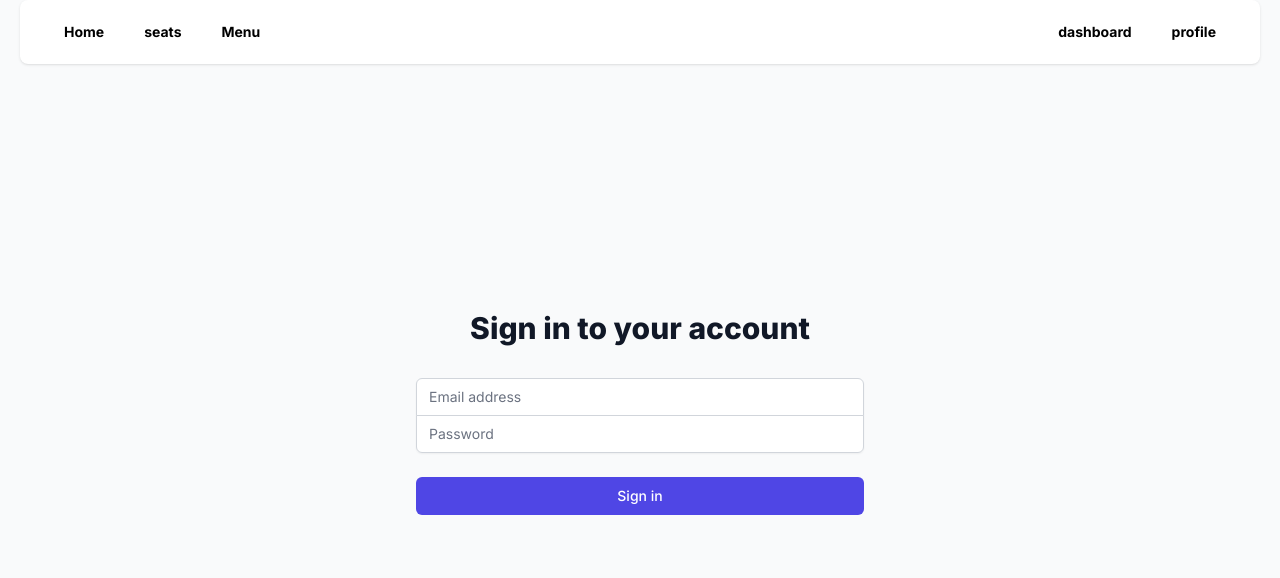
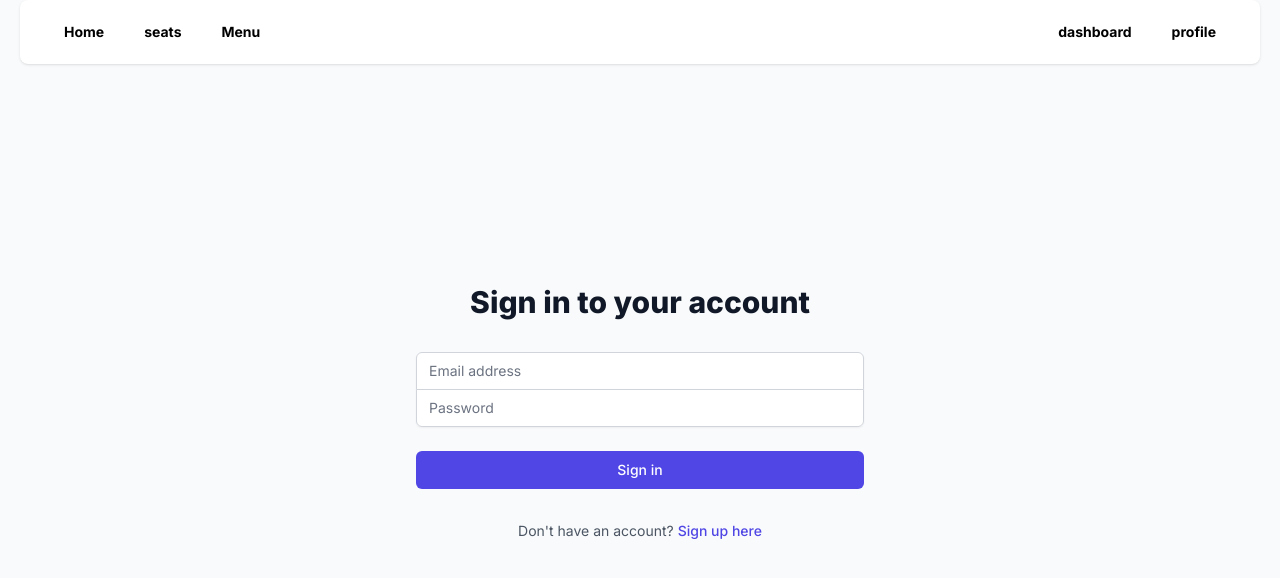
Before and after one commit to P0stt3mp3stAs/wine-n-dine-testing, a Next.js app: page /signin in a window 1280 px wide. Shown: the top 578 px of the page. Built offline with nearby package versions, Linux system fonts and the light colour scheme; no server answers; what aws-amplify would draw is missing.

Commit message:
user route not usefull

```diff
--- a/src/app/api/auth/[...nextauth]/route.js
+++ /dev/null
@@ -1,6 +0,0 @@
-import NextAuth from 'next-auth';
-import { authOptions } from '@/lib/auth';
-
-const handler = NextAuth(authOptions);
-
-export { handler as GET, handler as POST };
--- a/src/app/api/menu/route.ts
+++ b/src/app/api/menu/route.ts
@@ -87,7 +87,7 @@ export async function GET() {
       {
         success: false,
         error: 'Failed to fetch menu items',
-        details: process.env.NODE_ENV === 'development' ? error.message : undefined
+        details: process.env.NODE_ENV === 'development' ? (error as Error).message : undefined
       },
       { status: 500 }
     );
--- a/src/app/globals.css
+++ b/src/app/globals.css
@@ -9,7 +9,7 @@
 
 @media (prefers-color-scheme: dark) {
   :root {
-    --background: #87ceeb;
+    --background: #edd8c0;
     --foreground: #ededed;
   }
 }
--- a/src/app/page.tsx
+++ b/src/app/page.tsx
@@ -4,7 +4,7 @@ import Link from "next/link";
 export default async function Home() {
   return (
     <main>
-      <div className="bg-gray-800 text-white p-4 text-center my-5">
+      <div className="bg-gray-800 text-white p-4 text-center my-20">
         <h1 className="text-3xl font-black">Wine and Dine</h1>
       </div>
       <div className="max-w-4xl mx-auto p-4 text-red-500 text-xl bg-yellow-400 font-black">
--- a/src/app/profile/page.tsx
+++ b/src/app/profile/page.tsx
@@ -47,7 +47,7 @@ export default function Profile() {
   }
 
   return (
-    <div className="min-h-screen bg-gray-100 py-12 px-4 sm:px-6 lg:px-8  text-black">
+    <div className="min-h-screen py-12 px-4 sm:px-6 lg:px-8  text-black">
       <div className="max-w-3xl mx-auto space-y-6">
         {/* Profile Section */}
         <div className="bg-white rounded-lg shadow">
--- a/src/app/signin/page.tsx
+++ b/src/app/signin/page.tsx
@@ -3,6 +3,7 @@ import { useState } from 'react';
 import { signIn } from 'aws-amplify/auth';
 import { useRouter } from 'next/navigation';
 import Cookies from 'js-cookie';
+import Link from 'next/link';
 
 export default function SignIn() {
   const [email, setEmail] = useState('');
@@ -96,6 +97,18 @@ export default function SignIn() {
             </button>
           </div>
         </form>
+
+        <div className="text-center">
+          <p className="text-sm text-gray-600">
+            Don't have an account?{' '}
+            <Link
+              href="/signup"
+              className="font-medium text-indigo-600 hover:text-indigo-500"
+            >
+              Sign up here
+            </Link>
+          </p>
+        </div>
       </div>
     </div>
   );
--- a/src/components/DashboardHero.tsx
+++ b/src/components/DashboardHero.tsx
@@ -49,7 +49,7 @@ const DashboardHero = () => {
   };
 
  return (
-   <div className="w-full h-[50vh] bg-red-500 relative overflow-hidden">
+   <div className="w-full h-[50vh] bg-bege-500 relative overflow-hidden">
      <div className="absolute inset-0">
        {slides.map((slide, index) => (
          <div
```
Also changed, not shown: src/app/api/reservations/user/route.ts.ts (renamed from src/app/api/reservations/user/route.ts).
